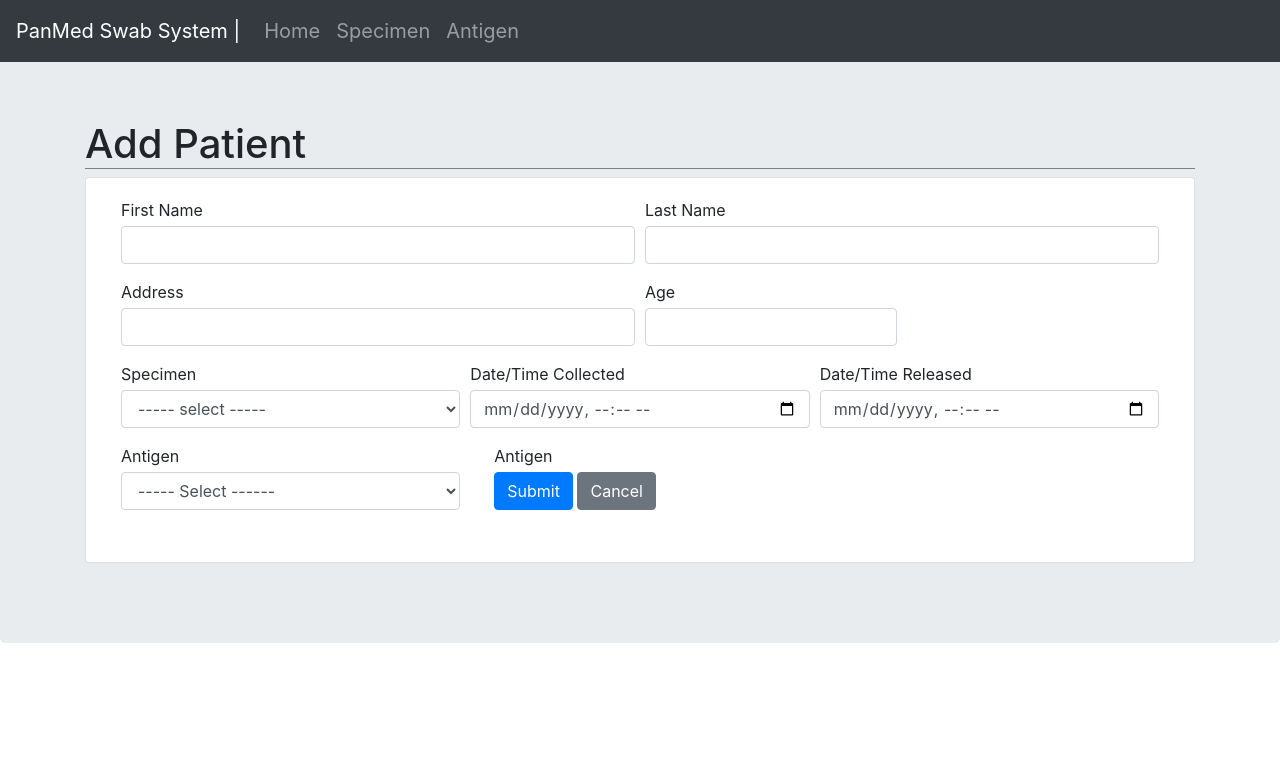
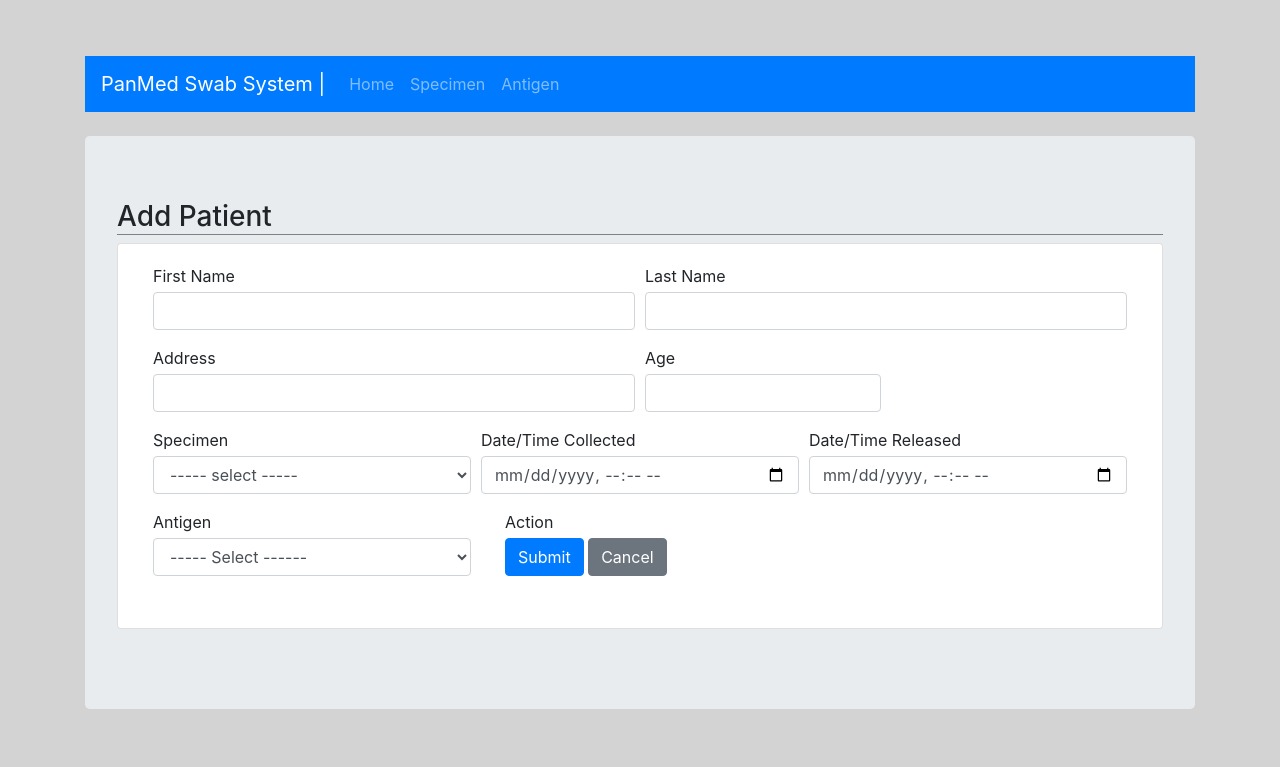
Before and after one commit to alvin9821/PanMed, a PHP site: page /jumbotron/patient/create.php in a window 1280 px wide. Shown: the top 767 px of the page. Run offline with PHP 8.4, Linux system fonts and the light colour scheme.

Commit message:
UI updated

```diff
--- a/includes/header.php
+++ b/includes/header.php
@@ -8,4 +8,4 @@
     <meta name="generator" content="Hugo 0.80.0">
     <title>PanMed Swab System</title>
   </head>
-  <body>
+  <body style="background-color: lightgray;">
--- a/includes/navbar.php
+++ b/includes/navbar.php
@@ -1,5 +1,5 @@
 
-<nav class="navbar navbar-expand-md navbar-dark fixed-top bg-dark">
+<nav class="navbar navbar-expand-lg navbar-dark bg-primary">
   <a class="navbar-brand" href="#">PanMed Swab System | </a>
   <button class="navbar-toggler" type="button" data-toggle="collapse" data-target="#navbarsExampleDefault" aria-controls="navbarsExampleDefault" aria-expanded="false" aria-label="Toggle navigation">
     <span class="navbar-toggler-icon"></span>
@@ -8,13 +8,13 @@
   <div class="collapse navbar-collapse" id="navbarsExampleDefault">
     <ul class="navbar-nav mr-auto">
       <li class="nav-item">
-        <a class="nav-link" href="../patient/" style="font-size:20px;">Home</a>
+        <a class="nav-link" href="../patient/" style="font-size:16px;">Home</a>
       </li>
       <li class="nav-item">
-        <a class="nav-link" href="../specimen/" style="font-size:20px;">Specimen</a>
+        <a class="nav-link" href="../specimen/" style="font-size:16px;">Specimen</a>
       </li>
       <li class="nav-item">
-        <a class="nav-link" href="../antigen/" style="font-size:20px;">Antigen</a>
+        <a class="nav-link" href="../antigen/" style="font-size:16px;">Antigen</a>
       </li>
     </ul>
   </div>
--- a/jumbotron/antigen/index.php
+++ b/jumbotron/antigen/index.php
@@ -4,15 +4,15 @@
 <!-- Custom styles for this template -->
 <link href="../../assets/css/jumbotron.css" rel="stylesheet">
 
+<main role="main">
 <?php include('../../includes/header.php'); ?>
+<div class="container">
 <?php include('../../includes/navbar.php'); ?>
+<br>
 
-
-<main role="main">
 
   <!-- Main jumbotron for a primary marketing message or call to action -->
   <div class="jumbotron">
-    <div class="container">
      <h1 style="border-bottom:1px solid gray;">Antigen</h1>
      <a href="create.php" class="btn btn-primary btn-sm mb-2"><span data-feather="plus"></span> Add New Antigen</a>
           <div class="card mb-4">
--- a/jumbotron/patient/create.php
+++ b/jumbotron/patient/create.php
@@ -4,16 +4,16 @@
 <!-- Custom styles for this template -->
 <link href="../../assets/css/jumbotron.css" rel="stylesheet">
 
+<main role="main">
 <?php include('../../includes/header.php'); ?>
+<div class="container">
 <?php include('../../includes/navbar.php'); ?>
+<br>
 
-
-<main role="main">
 
   <!-- Main jumbotron for a primary marketing message or call to action -->
   <div class="jumbotron">
-    <div class="container">
-     <h1 style="border-bottom:1px solid gray;">Add Patient</h1>
+     <h3 style="border-bottom:1px solid gray;">Add Patient</h3>
 
      <div class="card mb-3 col-md-12">
         <div class="card-body col-md-12">
@@ -75,7 +75,7 @@
                    </div>
                    <div class="col-md-4 ml-4">
                         <div class="form-group">
-                             <label class="mb-1">Antigen</label><br>
+                             <label class="mb-1">Action</label><br>
                              <input type="submit" name="submit" class="btn btn-primary" value="Submit">
                              <a href="index.php" class="btn btn-secondary">Cancel</a>
                         </div>
--- a/jumbotron/specimen/index.php
+++ b/jumbotron/specimen/index.php
@@ -4,15 +4,15 @@
 <!-- Custom styles for this template -->
 <link href="../../assets/css/jumbotron.css" rel="stylesheet">
 
+<main role="main">
 <?php include('../../includes/header.php'); ?>
+<div class="container">
 <?php include('../../includes/navbar.php'); ?>
+<br>
 
-
-<main role="main">
 
   <!-- Main jumbotron for a primary marketing message or call to action -->
   <div class="jumbotron">
-    <div class="container">
      <h1 style="border-bottom:1px solid gray;">Specimen</h1>
      <a href="create.php" class="btn btn-primary btn-sm mb-2"><span data-feather="plus"></span> Add New Specimen</a>
           <div class="card mb-4">
```
Also changed, not shown: jumbotron/antigen/create.php (+4 -5 lines), jumbotron/patient/index.php (+4 -6 lines), jumbotron/specimen/create.php (+4 -4 lines).
